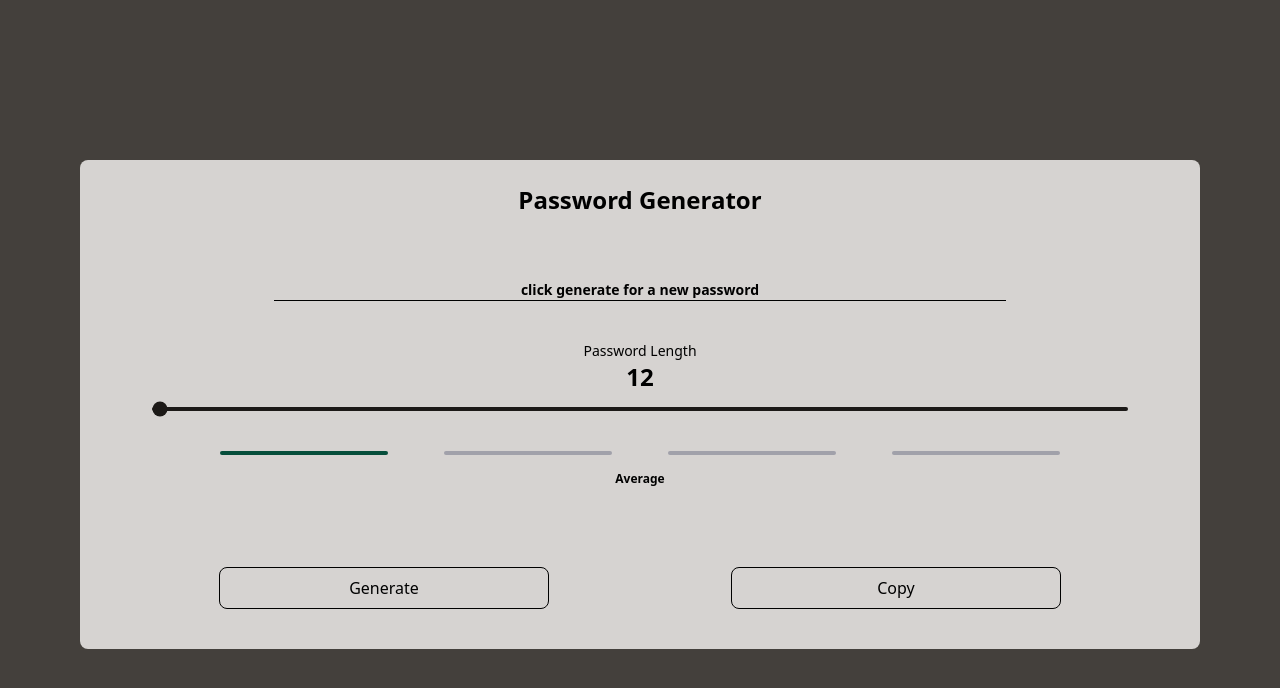
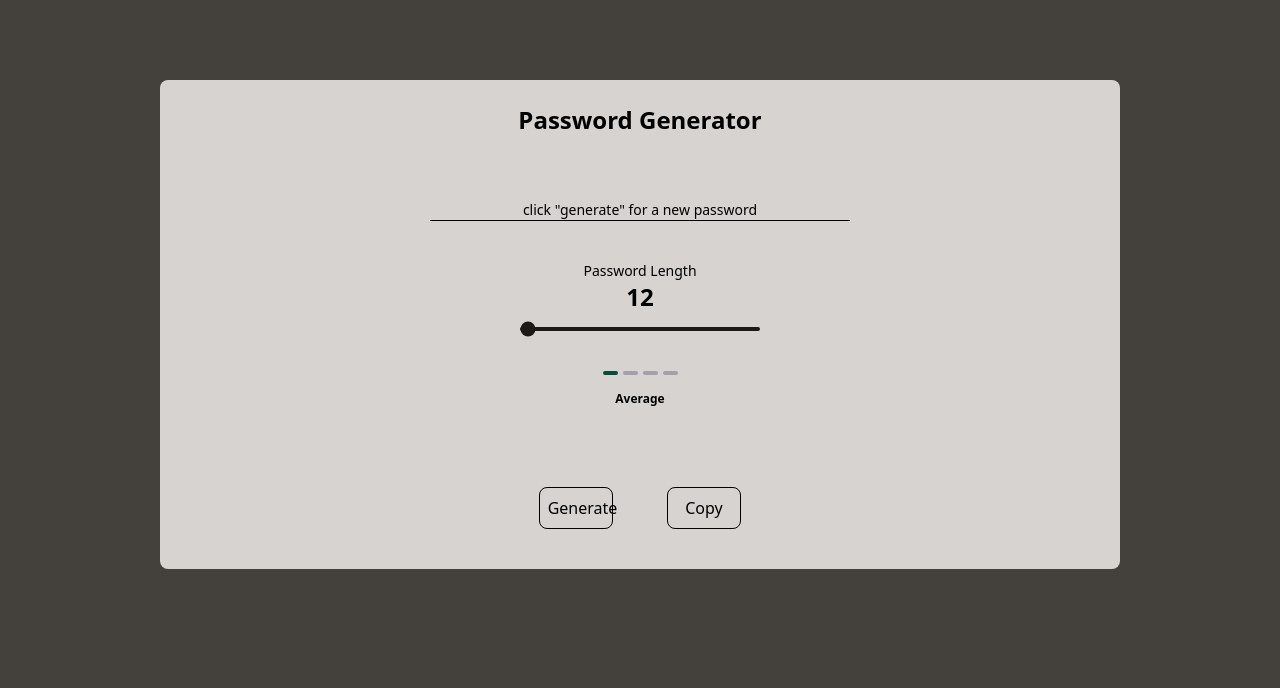
Before and after one commit to imdoingotherthings/PasswordGenerator, a React (Vite) app: page / in a window 1280 px wide. Shown: the top 688 px of the page. Built offline with nearby package versions, Linux system fonts and the light colour scheme.

Commit message:
Adding more styles for larger devices.

```diff
--- a/src/components/PasswordStrength/index.jsx
+++ b/src/components/PasswordStrength/index.jsx
@@ -28,7 +28,7 @@ export const PasswordStrength = state => {
 		const lvl2SliderClass = 'h-1 w-3/4 rounded-lg bg-emerald-800';
 
 		return (
-			<div className="text-center mx-auto px-10 py-4">
+			<div className="text-center mx-auto px-10 py-4 lg:px-60">
 				<div className="grid grid-cols-4 justify-items-center">
 					<div className={rng >= 12 ? lvl1SliderClass : defaultClass}></div>
 					<div className={rng >= 14 ? lvl2SliderClass : defaultClass}></div>
--- a/src/components/form/index.jsx
+++ b/src/components/form/index.jsx
@@ -22,7 +22,7 @@ export const FormGenerator = () => {
 		if (val !== '') {
 			return <>{val}</>;
 		} else {
-			return <span className="block text-sm font-semibold">click generate for a new password</span>;
+			return <span className="block text-sm font-thin">click "generate" for a new password</span>;
 		}
 	};
 
@@ -55,20 +55,19 @@ export const FormGenerator = () => {
 	};
 
 	return (
-		<div className="mx-auto px-12 md:px-18 lg:px-20">
-			<div className=" py-4 px-10 my-40 rounded-lg bg-stone-300 ">
-				<div className=" rounded-t-lg">
+		<div className="mx-auto px-12 md:px-18 lg:px-40">
+			<div className="py-4 px-10 mt-20 rounded-lg bg-stone-300 ">
+				<div>
 					<p className="text-2xl font-bold text-center text-black px-4 py-2">Password Generator</p>
-					{/* <hr className="w-full border-black" /> */}
 				</div>
 
-				<div className="h-full px-8 pt-14 pb-6 text-black">
+				<div className="h-full px-8 pt-14 pb-6 text-black lg:px-40">
 					<div className="font-medium text-center pb-6">
 						<p className="text-2xl">{showPass()}</p>
 						<hr className="mx-auto w-3/4 border-black" />
 					</div>
 
-					<div className="py-4">
+					<div className="py-4 md:px-12 lg:px-40">
 						<p className="text-center text-sm">Password Length</p>
 						<p className="text-center text-2xl font-bold">{rng}</p>
 						<input
@@ -87,7 +86,7 @@ export const FormGenerator = () => {
 					<PasswordStrength rng={rng} />
 				</div>
 
-				<div className="grid grid-cols-1 sm:grid-cols-2 gap-4 text-black py-6 px-4 rounded-b-lg justify-items-center">
+				<div className="grid grid-cols-1 sm:grid-cols-2 gap-4 text-black py-6 px-4 rounded-b-lg justify-items-center lg:px-80">
 					<button
 						onClick={() => gen()}
 						className="block border border-black rounded-lg p-2 w-2/3 transition ease-in-out delay-100 hover:bg-emerald-700 hover:scale-110 hover:-translate-y-2 active:bg-stone-700 active:scale-110 active:-translate-y-2">
```
